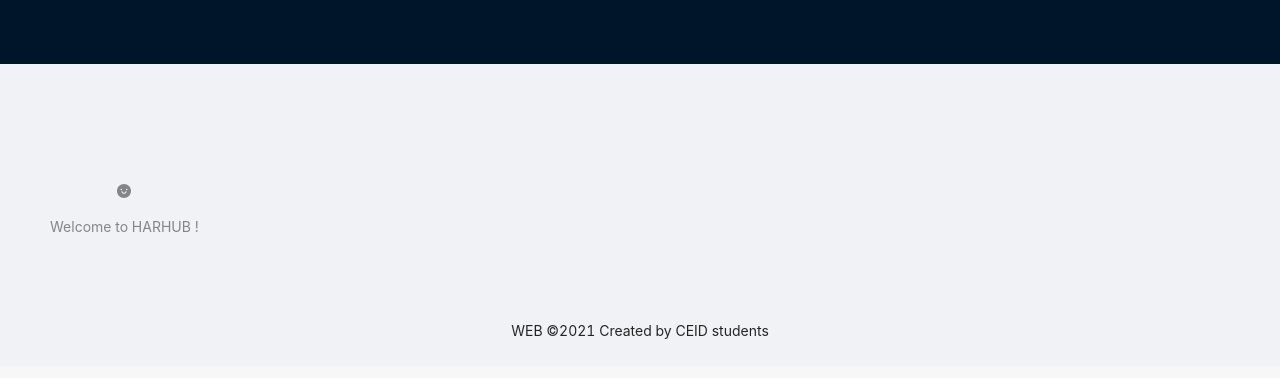
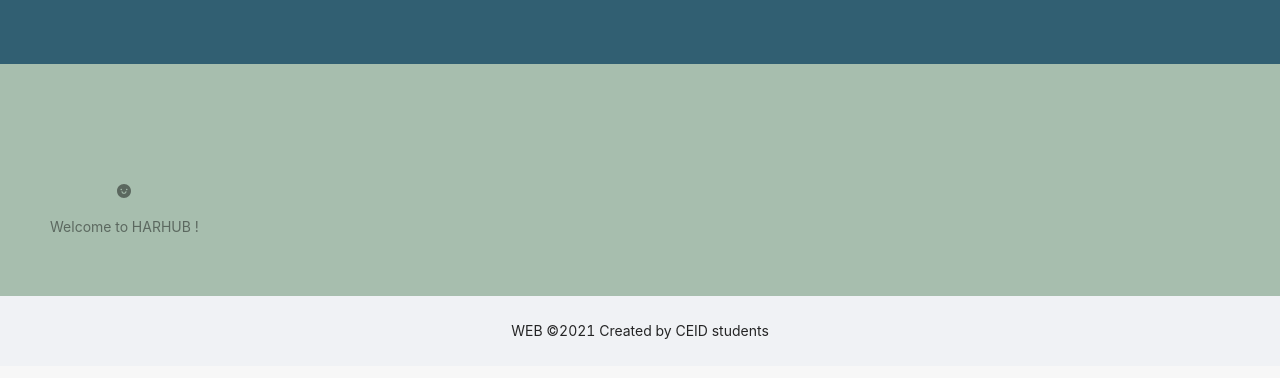
Before and after one commit to sphantom99/www, a Next.js app: page / in a window 1280 px wide. Shown: the top 378 px of the page. Built offline with nearby package versions, Linux system fonts and the light colour scheme.

Commit message:
changed color

```diff
--- a/components/CustomLayout.js
+++ b/components/CustomLayout.js
@@ -24,10 +24,10 @@ export default function CustomLayout({ children }) {
 
   return (
     <Layout className="layout">
-      <Header>
+      <Header style={{ backgroundColor: '#315f72' }}>
         {cook && (
           <>
-            <Menu theme="dark" mode="horizontal">
+            <Menu style={{ backgroundColor: '#315f72' }} theme="dark" mode="horizontal">
               <Menu.Item>
                 <Link href="/uploadFile">
                   <a href="/uploadFile">Home</a>
@@ -52,9 +52,11 @@ export default function CustomLayout({ children }) {
           </>
         )}
       </Header>
-      <Content style={{ padding: '0 50px' }}>
+      <Content style={{ padding: '0 50px', backgroundColor: '#a7beae' }}>
         <Breadcrumb style={{ margin: '16px 0' }}>
-          <div className="site-layout-content">{children}</div>
+          <div className="site-layout-content">
+            {children}
+          </div>
         </Breadcrumb>
       </Content>
       <Footer style={{ textAlign: 'center' }}>WEB ©2021 Created by CEID students</Footer>
```
